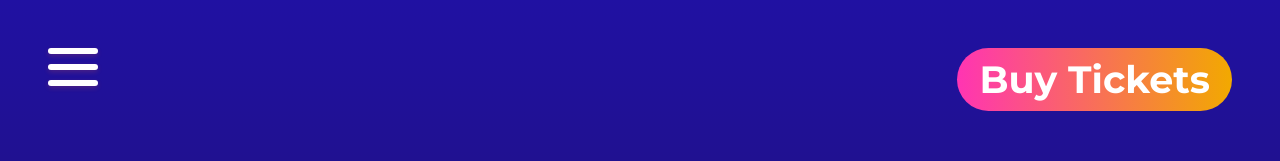
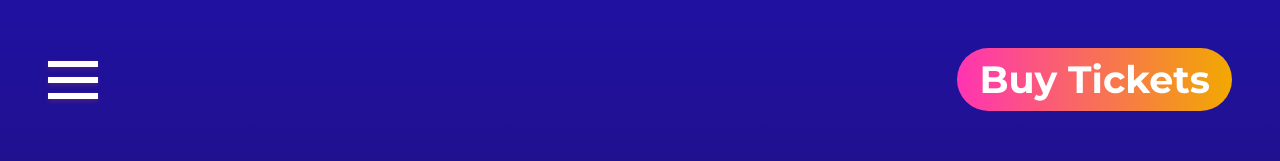
Before and after one commit to sbstnbnvds/beyond-lightning-vietnam, a React (Create React App) app: page / in a window 1280 px wide. Shown: the top 161 px of the page. Built offline with nearby package versions, Linux system fonts and the light colour scheme.

Commit message:
routing navbar

```diff
--- a/src/App.css
+++ b/src/App.css
@@ -13,6 +13,8 @@ body {
   align-items: center;
 }
 
+/* LANDING PAGE */
+
 /* Top Section --------------- */
 
 /* Navbar */
@@ -21,6 +23,7 @@ body {
   display: flex;
   width: 92.5%;
   justify-content: space-between;
+  align-items: center;
 }
 .navbar>div.menu-btn {
   position: relative;
@@ -37,7 +40,6 @@ body {
   width: 50px;
   height: 6px;
   background: #fff;
-  border-radius: 5px;
   box-shadow: 0 2px 5px rgba(255,101,47,.2);
   transition: all .5s ease-in-out;
 
@@ -50,7 +52,6 @@ body {
   width: 50px;
   height: 6px;
   background: #fff;
-  border-radius: 5px;
   box-shadow: 0 2px 5px rgba(255,101,47,.2);
   transition: all .5s ease-in-out;
 }
@@ -61,7 +62,7 @@ body {
   transform: translateY(16px);
 }
 
-.navbar>button.buy-tickets {
+.navbar>a>button.buy-tickets {
   display: flex;
   padding: 8px 22px;
   justify-content: center;
--- a/src/components/TopSection.js
+++ b/src/components/TopSection.js
@@ -1,4 +1,6 @@
 import HeaderImage from './Header Image.svg';
+
+import { Link } from 'react-router-dom';
 
 const TopSection = () => {
   return (
@@ -7,7 +9,9 @@ const TopSection = () => {
         <div className="menu-btn">
           <div className='hamburger-menu' />
         </div>
-        <button className='buy-tickets'>Buy Tickets</button>
+        <Link to={"ticketing"}>
+          <button className='buy-tickets'>Buy Tickets</button>
+        </Link>
       </div>
 
       <div className="title-section">
--- a/src/index.css
+++ b/src/index.css
@@ -15,6 +15,9 @@ ol[role='list'] {
   list-style: none;
 }
 
+a {
+  text-decoration: none;
+}
 /* Set core root defaults */
 /* html:focus-within {
   scroll-behavior: smooth;
@@ -25,11 +28,6 @@ ol[role='list'] {
   min-height: 100vh;
   text-rendering: optimizeSpeed;
   line-height: 1.5;
-} */
-
-/* A elements that don't have a class get default styles */
-/* a:not([class]) {
-  text-decoration-skip-ink: auto;
 } */
 
 /* Make images easier to work with */
```
